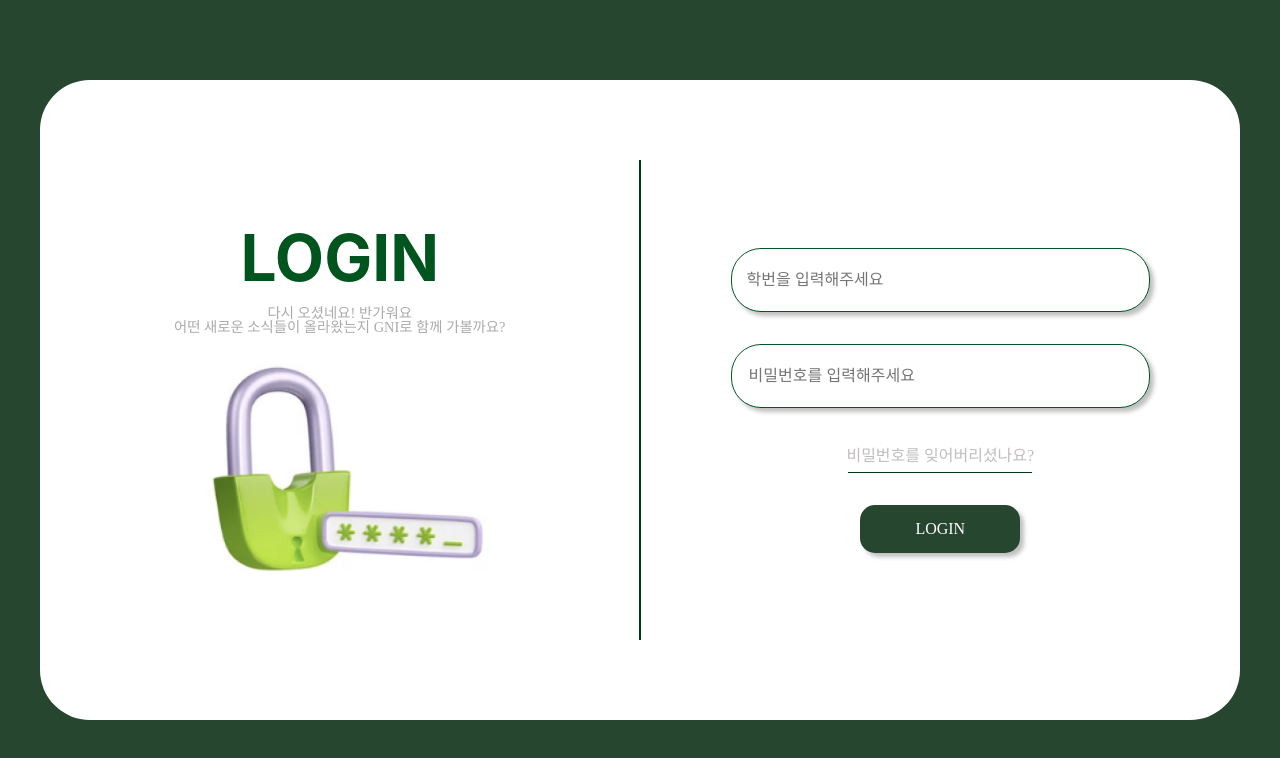
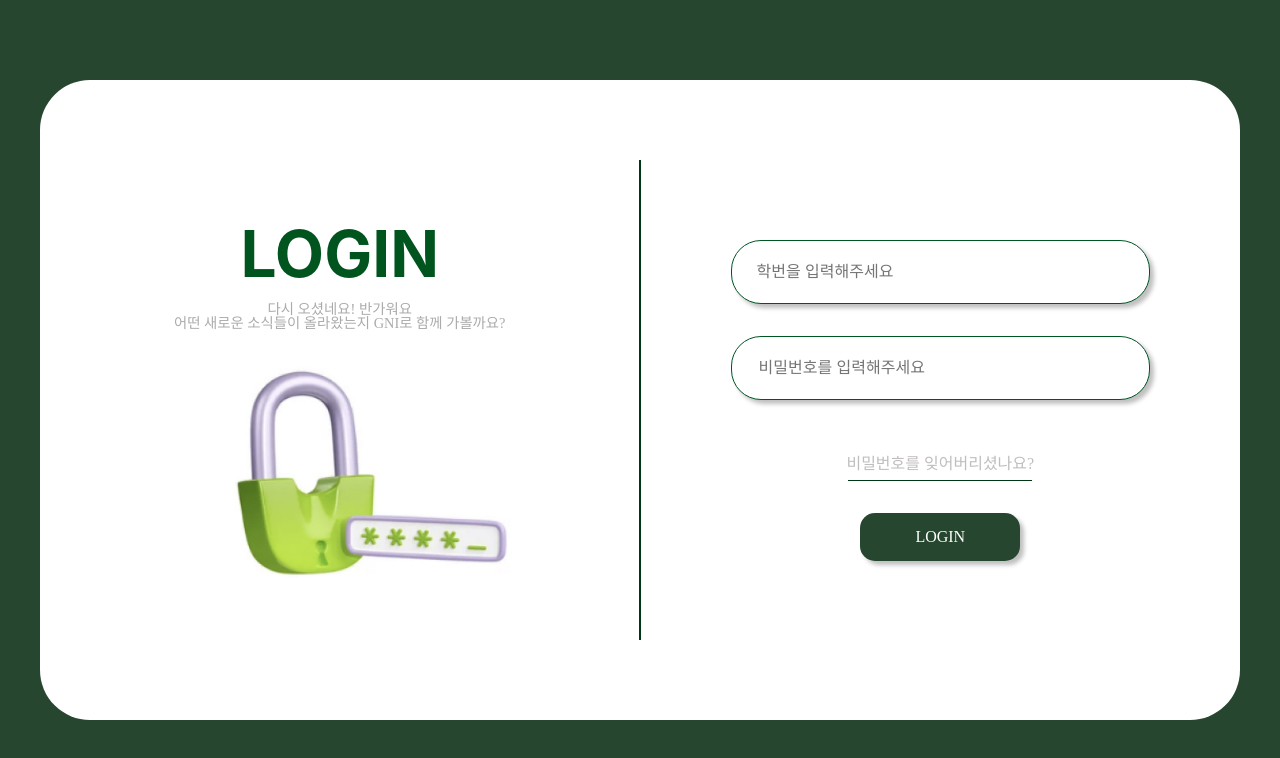
Before and after one commit to kody-gsm/Gni-client, a React (Create React App) app: page /login in a window 1280 px wide. Shown: the top 758 px of the page. Built offline with nearby package versions, Linux system fonts and the light colour scheme.

Commit message:
edit css ( input 위치 수정)

```diff
--- a/src/pages/Login/style.js
+++ b/src/pages/Login/style.js
@@ -61,7 +61,8 @@ export const LoginSubTitle = styled.span`
 export const LoginPaint = styled.div`
   width: 40vh;
   height: 27vh;
-  margin-top: 3vh;
+  margin-top: 4vh;
+  margin-left: 6vh;
   background-image: url(${LoginPaintSrc});
   background-repeat: no-repeat;
   object-fit: contain;
@@ -87,7 +88,7 @@ export const IdInput = styled.input`
   box-shadow: 4px 4px 4px rgba(0, 0, 0, 0.25);
   border-radius: 30px;
 
-  padding: 15px;
+  padding: 25px;
   font-size: 2vh;
   margin-bottom: 4vh;
 
@@ -114,6 +115,7 @@ export const PasswordInputDiv = styled.div`
 
 export const PasswordInput = styled.input`
   box-sizing: border-box;
+  padding-left: 1.5vh;
   width: 90%;
   height: 7vh;
   border-radius: 30px;
@@ -152,7 +154,7 @@ export const PasswordView = styled.div`
 
 
 export const ForgotPassword = styled.a`
-  margin-top: 5vh;
+  margin-top: 7vh;
   font-size: 2vh;
   text-decoration: none;
   color: #c0bdbd;
```
